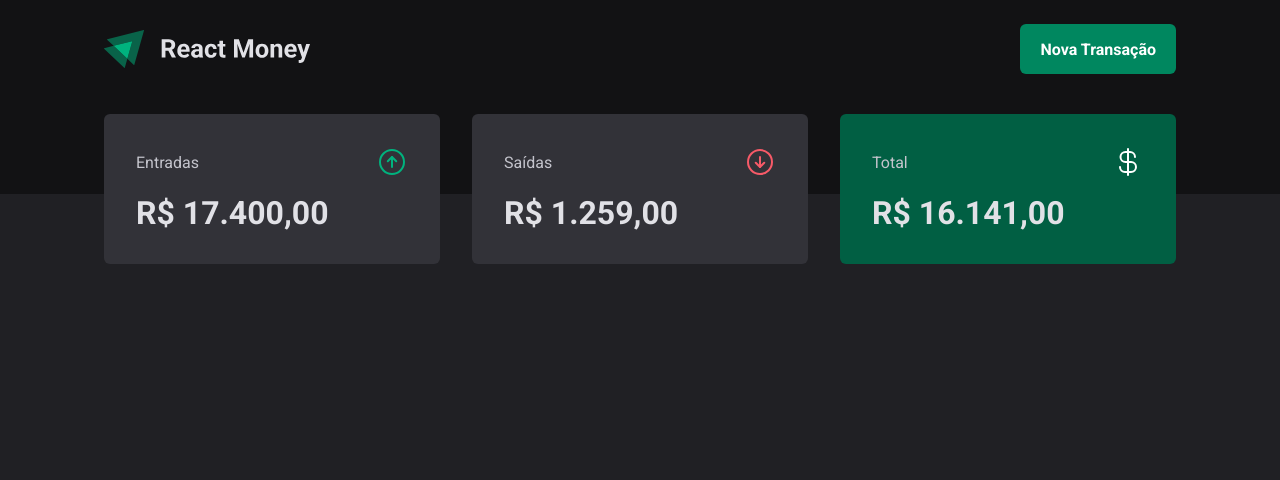
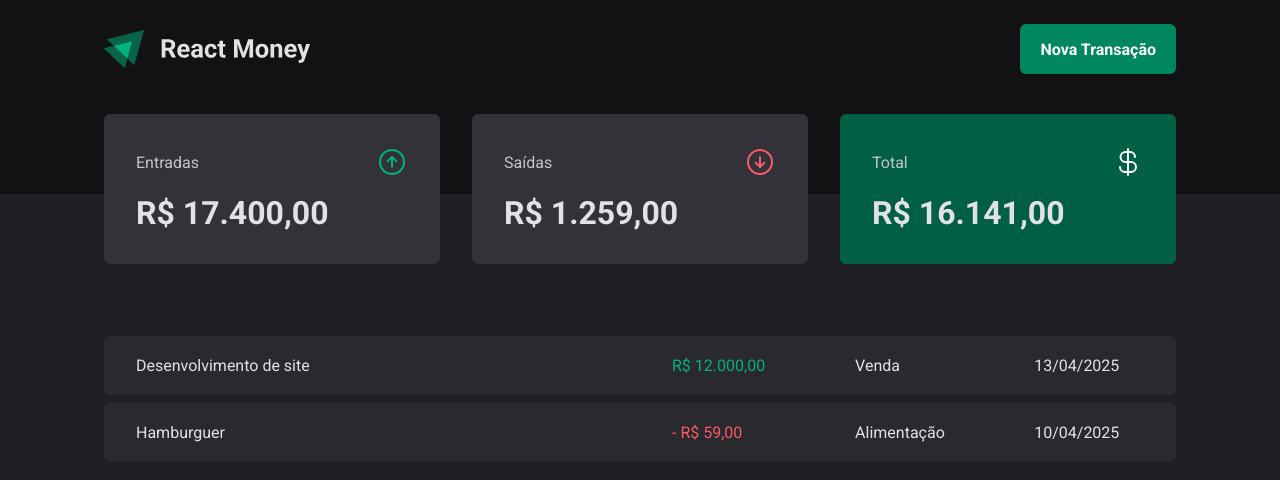
Before and after one commit to rramires/react_money, a React (Vite) app: page / in a window 1280 px wide. Shown: the top 480 px of the page. Built offline with nearby package versions, Linux system fonts and the light colour scheme.

Commit message:
Adding Transactions Table.

```diff
--- a/src/pages/Transactions/index.tsx
+++ b/src/pages/Transactions/index.tsx
@@ -1,11 +1,43 @@
 import { Header } from '../../components/Header'
 import { Summary } from '../../components/Summary'
+import {
+	PriceHighLight,
+	TransactionsContainer,
+	TransactionsTable,
+} from './styles'
 
 export function Transactions() {
 	return (
 		<div>
 			<Header />
 			<Summary />
+
+			<TransactionsContainer>
+				<TransactionsTable>
+					<tbody>
+						<tr>
+							<td>Desenvolvimento de site</td>
+							<td>
+								<PriceHighLight variant='income'>
+									R$ 12.000,00
+								</PriceHighLight>
+							</td>
+							<td>Venda</td>
+							<td>13/04/2025</td>
+						</tr>
+						<tr>
+							<td>Hamburguer</td>
+							<td>
+								<PriceHighLight variant='outcome'>
+									- R$ 59,00
+								</PriceHighLight>
+							</td>
+							<td>Alimentação</td>
+							<td>10/04/2025</td>
+						</tr>
+					</tbody>
+				</TransactionsTable>
+			</TransactionsContainer>
 		</div>
 	)
 }
--- a/src/pages/Transactions/styles.ts
+++ b/src/pages/Transactions/styles.ts
@@ -0,0 +1,43 @@
+import styled from 'styled-components'
+
+export const TransactionsContainer = styled.main`
+	width: 100%;
+	max-width: 70rem;
+	margin: 4rem auto 1rem;
+	padding: 0 1.5rem;
+`
+
+export const TransactionsTable = styled.table`
+	width: 100%;
+
+	border-collapse: separate;
+	border-spacing: 0 0.5rem;
+
+	td {
+		padding: 1.25rem 2rem;
+		background: ${(props) => props.theme['gray-700']};
+
+		&:first-child {
+			width: 50%;
+
+			border-top-left-radius: 6px;
+			border-bottom-left-radius: 6px;
+		}
+
+		&:last-child {
+			border-top-right-radius: 6px;
+			border-bottom-right-radius: 6px;
+		}
+	}
+`
+
+interface PriceHighLightProps {
+	variant: 'income' | 'outcome'
+}
+
+export const PriceHighLight = styled.span<PriceHighLightProps>`
+	color: ${(props) =>
+		props.variant === 'income'
+			? (props) => props.theme['green-300']
+			: (props) => props.theme['red-300']};
+`
```
